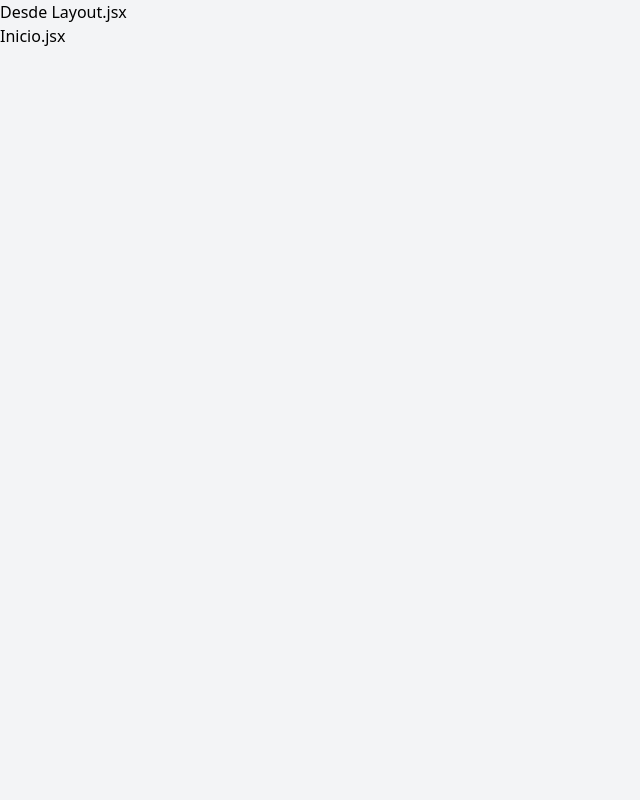
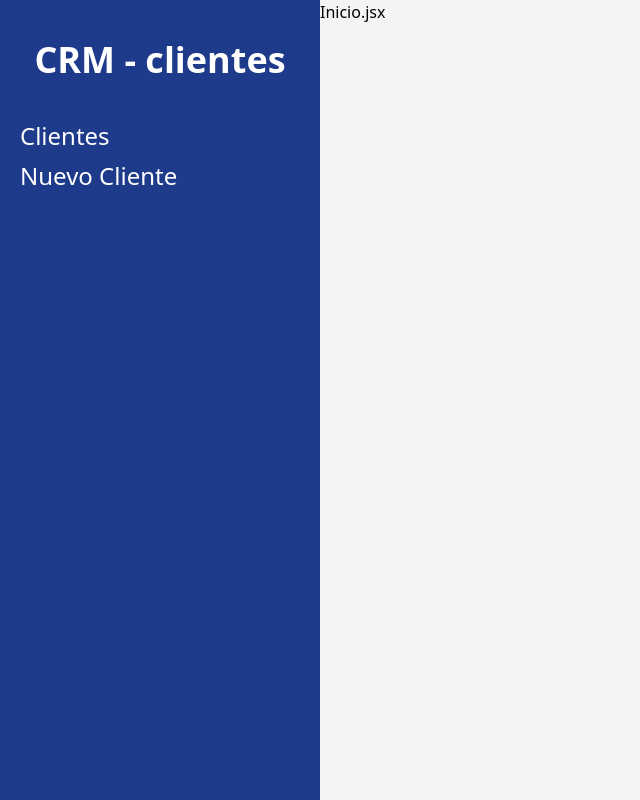
Before and after one commit to OscarAguilarL/crm-react, a React (Vite) app: page /clientes in a window 1280 px wide. Shown: the whole page, without its empty margins (0-640 px from the left). Built offline with nearby package versions, Linux system fonts and the light colour scheme.

Commit message:
Aplicando Tailwind al Layout Principal

```diff
--- a/src/layout/Layout.jsx
+++ b/src/layout/Layout.jsx
@@ -3,10 +3,31 @@
 
 export const Layout = () => {
   return (
-    <div>
-      <h1>Desde Layout.jsx</h1>
+    <div className="md:flex md:min-h-screen">
+      <div className="md:w-1/4 bg-blue-900 px-5 py-10">
+        <h2 className="text-4xl font-black text-center text-white">
+          CRM - clientes
+        </h2>
 
-      <Outlet />
+        <nav className="mt-10">
+          <a
+            href="/clientes"
+            className="text-white text-2xl block mt-2 hover:text-blue-300"
+          >
+            Clientes
+          </a>
+          <a
+            href="/clientes/nuevo"
+            className="text-white text-2xl block mt-2 hover:text-blue-300"
+          >
+            Nuevo Cliente
+          </a>
+        </nav>
+      </div>
+
+      <div className="md:w-3/4">
+        <Outlet />
+      </div>
     </div>
   );
 };
```
